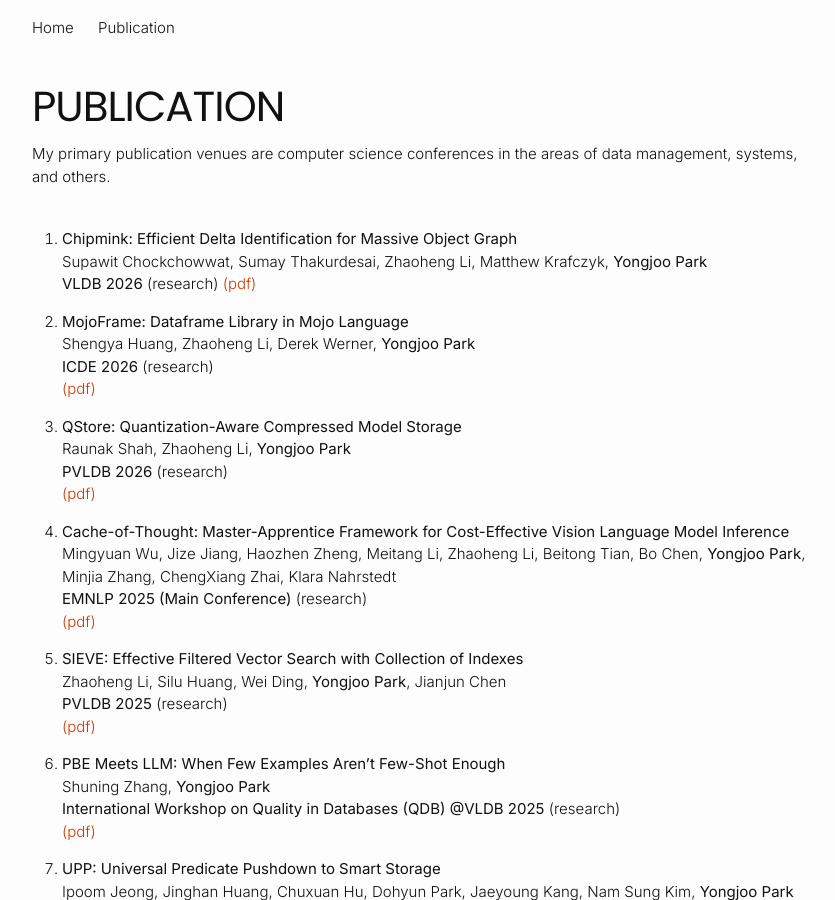
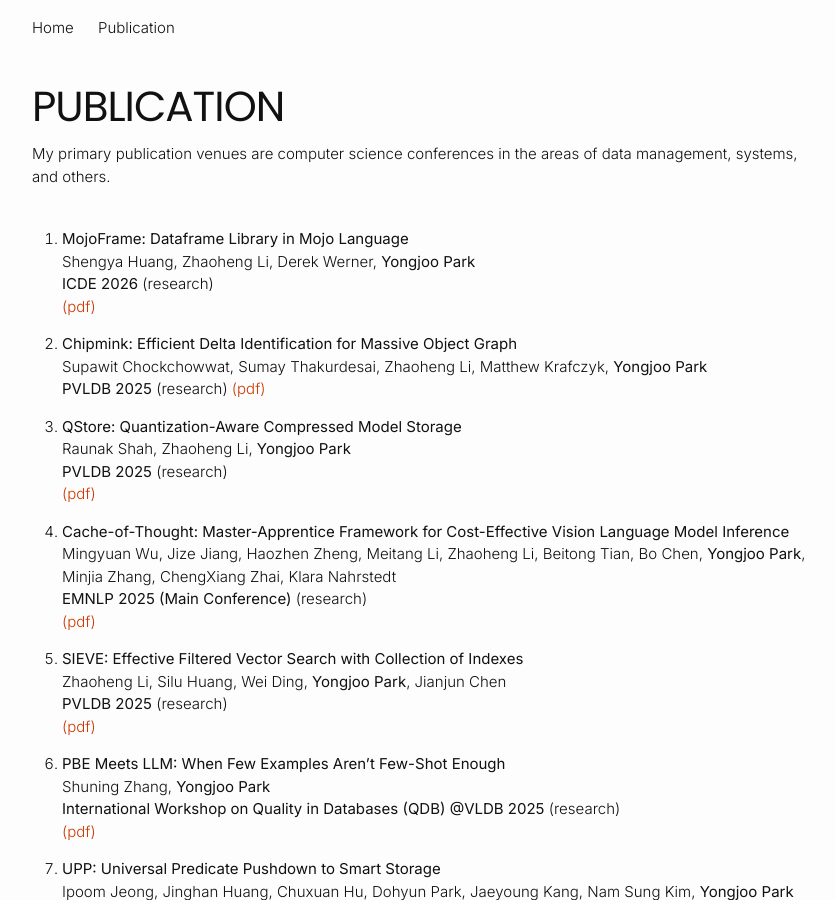
Before and after one commit to pyongjoo/pyongjoo.github.io, a Jekyll site: the page built from publication.md, in a window 1280 px wide and 900 px high. Shown: the whole window, without its empty margins (218-1053 px from the left). Built offline with Jekyll 4.4.1, drawn with Linux system fonts in a browser that asks for light colours.

Commit message:
Update publication.md

```diff
--- a/publication.md
+++ b/publication.md
@@ -9,19 +9,19 @@
 
 <div style="margin-bottom: 40px;"></div>
 
-1. **Chipmink: Efficient Delta Identification for Massive Object Graph**
-   Supawit Chockchowwat, Sumay Thakurdesai, Zhaoheng Li, Matthew Krafczyk, **Yongjoo Park**
-   **VLDB 2026** (research)
-   [(pdf)](https://arxiv.org/pdf/2511.14162)
-
 1. **MojoFrame: Dataframe Library in Mojo Language**
    Shengya Huang, Zhaoheng Li, Derek Werner, **Yongjoo Park**
    **ICDE 2026** (research)
    [(pdf)](https://arxiv.org/abs/2505.04080)
 
+1. **Chipmink: Efficient Delta Identification for Massive Object Graph**
+   Supawit Chockchowwat, Sumay Thakurdesai, Zhaoheng Li, Matthew Krafczyk, **Yongjoo Park**
+   **PVLDB 2025** (research)
+   [(pdf)](https://arxiv.org/pdf/2511.14162)
+
 1. **QStore: Quantization-Aware Compressed Model Storage**
    Raunak Shah, Zhaoheng Li, **Yongjoo Park**
-   **PVLDB 2026** (research)
+   **PVLDB 2025** (research)
    [(pdf)](https://arxiv.org/abs/2505.04081)
 
 1. **Cache-of-Thought: Master-Apprentice Framework for Cost-Effective Vision Language Model Inference**
```
